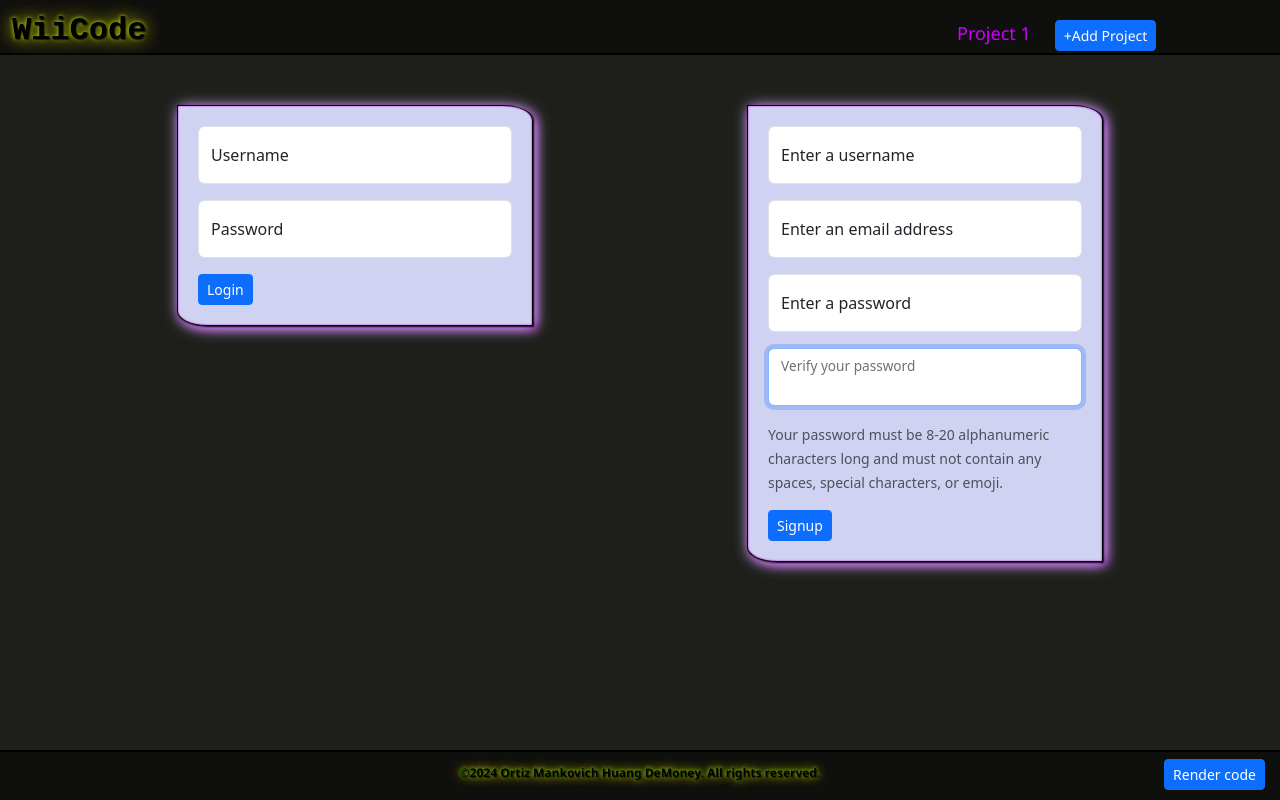
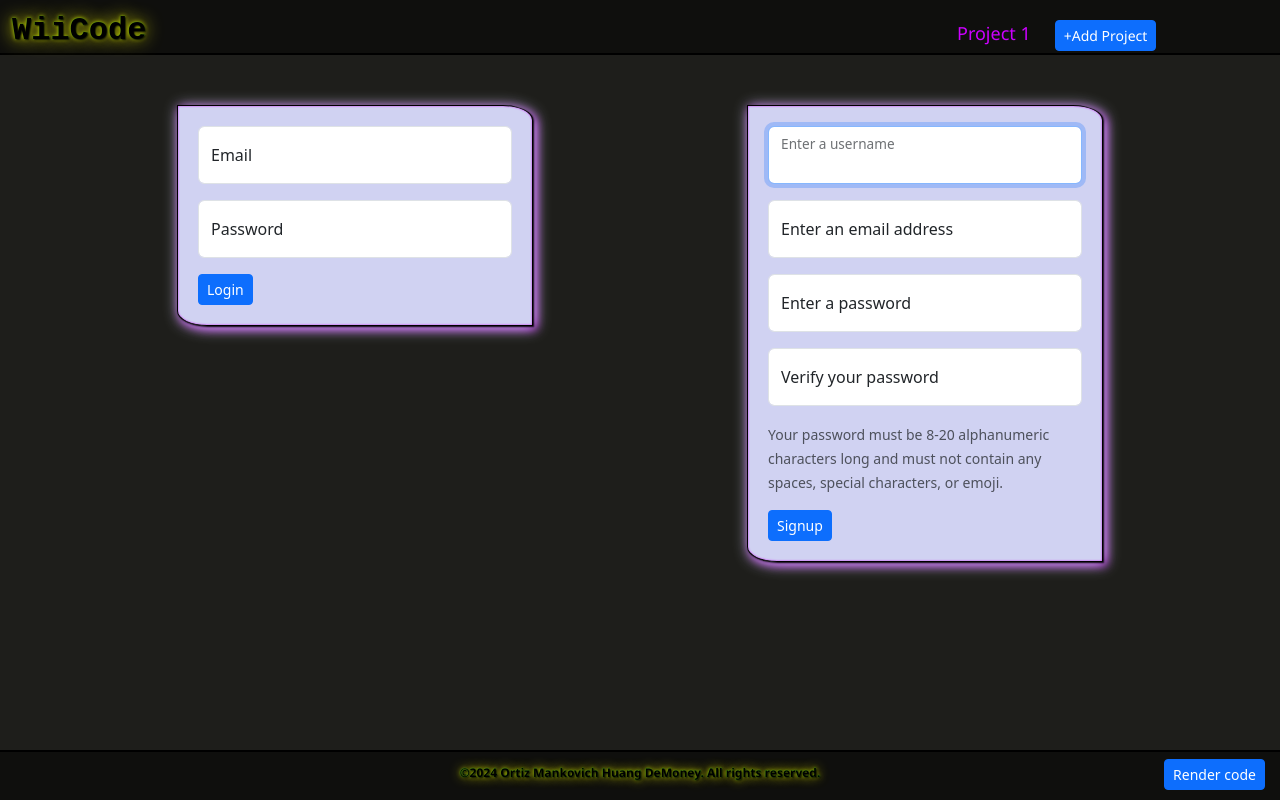
Before and after one commit to mankovich/wii-code, a React (Vite) app: page / in a window 1280 px wide. Built offline with nearby package versions, Linux system fonts and the light colour scheme.

Commit message:
client-login/signup-login

```diff
--- a/src/components/login/index.jsx
+++ b/src/components/login/index.jsx
@@ -2,43 +2,67 @@ import { useState } from 'react';
 import Button from 'react-bootstrap/Button';
 import Form from 'react-bootstrap/Form';
 import FloatingLabel from 'react-bootstrap/FloatingLabel';
-import './style.css'
-
+import './style.css';
 
 function LoginForm() {
 
   const [email, setEmail] = useState('');
   const [password, setPassword] = useState('');
+  const [errors, setErrors] = useState({});
+
+  const validateEmail = (email) => {
+    const emailRegex = /^[^\s@]+@[^\s@]+\.[^\s@]+$/;
+    return emailRegex.test(email);
+  };
+
+  const validateForm = () => {
+    const newErrors = {};
+    if (!email) newErrors.email = 'Email is required';
+    else if (!validateEmail(email)) newErrors.email = 'Invalid email address';
+    if (!password) newErrors.password = 'Password is required';
+    return newErrors;
+  };
 
   function handleSubmit(e) {
     e.preventDefault();
-
-
+    const formErrors = validateForm();
+    if (Object.keys(formErrors).length === 0) {
+      console.log('Form submitted successfully', { email, password });
+      // add in the logic for server side api
+    } else {
+      setErrors(formErrors);
     }
+  };
 
   return (
     <>
-            <Form className="login-form">
-                <Form.Group className="mb-3" controlId="formUsername">
-                    {/* <Form.Label>Username</Form.Label> */}
-                    <FloatingLabel
-                        controlId="floatingUsername"
-                        label="Username"
-                        className="mb-3"
-                    >
-                        <Form.Control type="text" placeholder="Username" autoFocus />
+      <Form className="login-form" onSubmit={handleSubmit}>
+        <Form.Group className="mb-3" controlId="formEmail">
+          <FloatingLabel controlId="floatingEmaillogin" label="Email" className="mb-3">
+            <Form.Control
+              type="email"
+              placeholder="Email"
+              autoFocus
+              value={email}
+              onChange={(e) => setEmail(e.target.value)}
+              isInvalid={!!errors.email}
+            />
+            <Form.Control.Feedback type="invalid">{errors.email}</Form.Control.Feedback>
           </FloatingLabel>
         </Form.Group>
         <Form.Group className="mb-3" controlId="formUserPassword">
-                    {/* <Form.Label>Password</Form.Label> */}
-                    <FloatingLabel
-                        controlId="floatingPassword"
-                        label="Password"
-                    >
-                        <Form.Control type="password" placeholder="Password" autoFocus />
+          <FloatingLabel controlId="floatingPassword" label="Password">
+            <Form.Control
+              type="password"
+              placeholder="Password"
+              value={password}
+              onChange={(e) => setPassword(e.target.value)}
+              isInvalid={!!errors.password}
+            />
+            <Form.Control.Feedback type="invalid">{errors.password}</Form.Control.Feedback>
           </FloatingLabel>
         </Form.Group>
-                <Button variant="primary" size="sm" type='submit'>
+        <Button variant="primary" size="sm" type="submit">
           Login
         </Button>
       </Form>
--- a/src/components/signup/index.jsx
+++ b/src/components/signup/index.jsx
@@ -7,63 +7,95 @@ import './style.css'
 
 function SignupForm() {
 
-    const handleSignup = () => console.log('')
+    const  [userName, setUsername] = useState('');
+    const  [email, setEmail] = useState('');
+    const  [password, setPassword] = useState('');
+    const  [verifyPassword, setVerifyPassword] = useState('');
+    const  [errors, setErrors] = useState({});
 
+    const validateEmail = (email) => {
+        const emailRegex = /^[^\s@]+@[^\s@]+\.[^\s@]+$/;
+        return emailRegex.test(email);
+      };
+      const validateForm = () => {
+        const newErrors = {};
+
+        if (!userName) newErrors.username = 'Username is required';
+        if (!email) newErrors.email = 'Email is required';
+        else if (!validateEmail(email)) newErrors.email = 'Invalid email address';
+        if (!password) newErrors.password = 'Password is required';
+        else if (password.length < 8 || password.length > 20) newErrors.password = 'Password must be 8-20 characters long';
+        if (password !== verifyPassword) newErrors.verifyPassword = 'Passwords do not match';
+
+        return newErrors;
+      };
+      const handleSignup = (e) => {
+        e.preventDefault();
+        const formErrors = validateForm();
+
+        if (Object.keys(formErrors).length === 0) {
+          console.log('Form submitted successfully', { userName, email, password });
+          //add logic for signup with fetch to server side
+        } else {
+          setErrors(formErrors);
+        }
+      };
       return (
         <>
-            <Form className="signup-form">
+          <Form className="signup-form" onSubmit={handleSignup}>
             <Form.Group className="mb-3" controlId="formNewUsername">
-
-                    <FloatingLabel
-                        controlId="floatingNewUsername"
-                        label="Enter a username"
-                        className="mb-3"
-                    >
-                        <Form.Control type="text" placeholder="Enter a username" autoFocus />
+              <FloatingLabel controlId="floatingNewUsername" label="Enter a username" className="mb-3">
+                <Form.Control
+                  type="text"
+                  placeholder="Enter a username"
+                  autoFocus
+                  value={userName}
+                  onChange={(e) => setUsername(e.target.value)}
+                  isInvalid={!!errors.userName}
+                />
+                <Form.Control.Feedback type="invalid">{errors.username}</Form.Control.Feedback>
               </FloatingLabel>
             </Form.Group>
             <Form.Group className="mb-3" controlId="formEmail">
-
-                    <FloatingLabel
-                        controlId="floatingEmail"
-                        label="Enter an email address"
-                        className="mb-3"
-                    >
-                        <Form.Control type="email" placeholder="Enter an email address" autoFocus />
+              <FloatingLabel controlId="floatingEmail" label="Enter an email address" className="mb-3">
+                <Form.Control
+                  type="email"
+                  placeholder="Enter an email address"
+                  value={email}
+                  onChange={(e) => setEmail(e.target.value)}
+                  isInvalid={!!errors.email}
+                />
+                <Form.Control.Feedback type="invalid">{errors.email}</Form.Control.Feedback>
               </FloatingLabel>
             </Form.Group>
             <Form.Group className="mb-3" controlId="formNewPassword">
-
-                    <FloatingLabel
-                        controlId="floatingNewPassword"
-                        label="Enter a password"
-                        className="mb-3"
-                    >
+              <FloatingLabel controlId="floatingNewPassword" label="Enter a password" className="mb-3">
                 <Form.Control
                   type="password"
                   placeholder="Enter a password"
-                            autoFocus
+                  value={password}
+                  onChange={(e) => setPassword(e.target.value)}
+                  isInvalid={!!errors.password}
                 />
+                <Form.Control.Feedback type="invalid">{errors.password}</Form.Control.Feedback>
               </FloatingLabel>
             </Form.Group>
             <Form.Group className="mb-3" controlId="formVerifyPassword">
-                    <FloatingLabel
-                        controlId="floatingNewPassword"
-                        label="Verify your password"
-                        className="mb-3"
-                    >
+              <FloatingLabel controlId="floatingVerifyPassword" label="Verify your password" className="mb-3">
                 <Form.Control
                   type="password"
                   placeholder="Verify password"
-                            aria-describedby='passwordHelpBlock'
-                            autoFocus
+                  value={verifyPassword}
+                  onChange={(e) => setVerifyPassword(e.target.value)}
+                  isInvalid={!!errors.verifyPassword}
                 />
+                <Form.Control.Feedback type="invalid">{errors.verifyPassword}</Form.Control.Feedback>
               </FloatingLabel>
-                    <Form.Text id='passwordHelpBlock' muted>
+              <Form.Text id="passwordHelpBlock" muted>
                 Your password must be 8-20 alphanumeric characters long and must not contain any spaces, special characters, or emoji.
               </Form.Text>
             </Form.Group>
-                <Button variant="primary" size='sm' type='submit'>
+            <Button variant="primary" size="sm" type="submit">
               Signup
             </Button>
           </Form>
```
Lines whose indentation alone changed are shown as unchanged.
